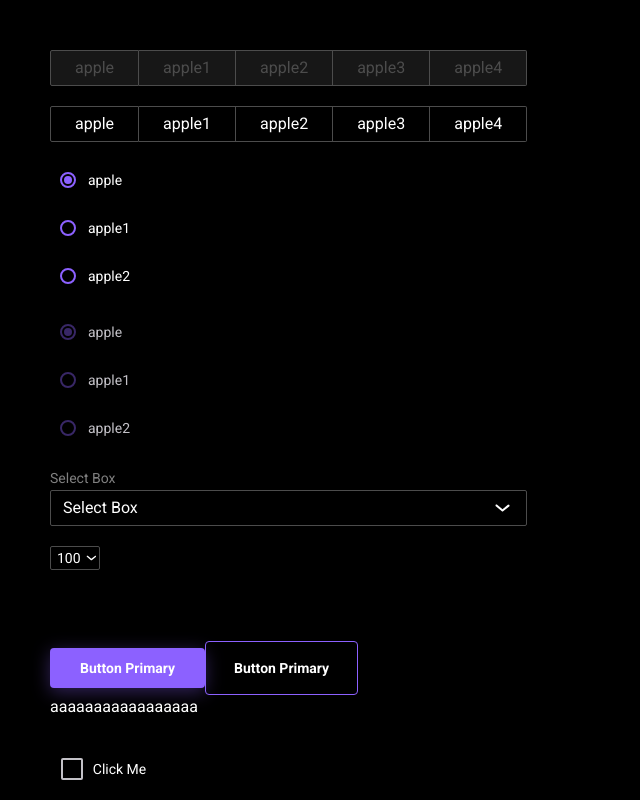
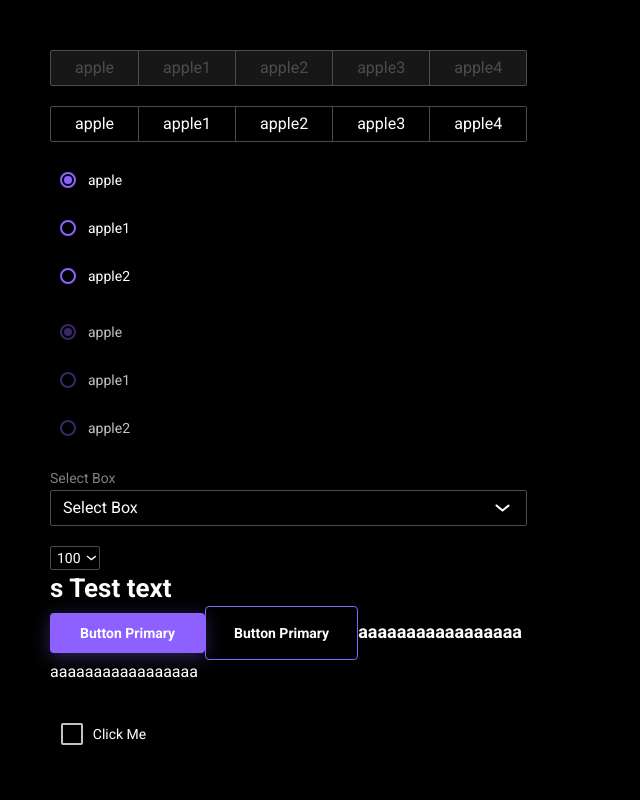
Before and after one commit to NeverwinterNights/saturday, a React (Vite) app: page / in a window 1280 px wide. Shown: the top 800 px of the page, without its empty margins (0-640 px from the left). Built offline with nearby package versions, Linux system fonts and the light colour scheme.

Commit message:
fix(typography): add mixin, remove duplicate code

```diff
--- a/src/components/ui/typography/typography.module.scss
+++ b/src/components/ui/typography/typography.module.scss
@@ -1,92 +1,15 @@
-.h1 {
+@mixin typography-mixin($fS, $lH, $fW) {
+  margin: 0;
+
   font-family: var(--font-family-primary);
-  font-size: var(--font-size-xl);
-  font-weight: var(--font-weight-bold);
-  line-height: var(--line-height-l);
-  color: var(--color-dark-900);
+  font-size: $fS;
+  font-weight: $fW;
+  line-height: $lH;
+  color: var(--color-light-100);
+  white-space: pre-line;
 }
 
-.h2 {
-  font-family: var(--font-family-primary);
-  font-size: var(--font-size-l);
-  font-weight: var(--font-weight-bold);
-  line-height: var(--line-height-m);
-  color: var(--color-dark-900);
-}
-
-.h3 {
-  font-family: var(--font-family-primary);
-  font-size: var(--font-size-m);
-  font-weight: var(--font-weight-bold);
-  line-height: var(--line-height-m);
-  color: var(--color-dark-900);
-}
-
-.large {
-  font-family: var(--font-family-primary);
-  font-size: var(--font-size-xxl);
-  font-weight: var(--font-weight-bold);
-  line-height: var(--line-height-l);
-  color: var(--color-dark-900);
-}
-
-.body1 {
-  font-family: var(--font-family-primary);
-  font-size: var(--font-size-m);
-  line-height: var(--line-height-m);
-  color: var(--color-dark-900);
-}
-
-.body2 {
-  font-family: var(--font-family-primary);
-  font-size: var(--font-size-s);
-  line-height: var(--line-height-m);
-  color: var(--color-dark-900);
-}
-
-.subtitle1 {
-  font-family: var(--font-family-primary);
-  font-size: var(--font-size-m);
-  font-weight: var(--font-weight-bold);
-  line-height: var(--line-height-m);
-  color: var(--color-light-100);
-}
-
-.subtitle2 {
-  font-family: var(--font-family-primary);
-  font-size: var(--font-size-s);
-  font-weight: var(--font-weight-bold);
-  line-height: var(--line-height-m);
-  color: var(--color-light-100);
-}
-
-.caption {
-  font-family: var(--font-family-primary);
-  font-size: var(--font-size-xs);
-  line-height: var(--line-height-s);
-  color: var(--color-light-100);
-}
-
-.overline {
-  font-family: var(--font-family-primary);
-  font-size: var(--font-size-xs);
-  font-weight: var(--font-weight-bold);
-  line-height: var(--line-height-s);
-  color: var(--color-dark-900);
-}
-
-.link1 {
-  font-family: var(--font-family-primary);
-  font-size: var(--font-size-s);
-  line-height: var(--line-height-m);
-  color: var(--color-info-500);
-  text-decoration-line: underline;
-}
-
-.link2 {
-  font-family: var(--font-family-primary);
-  font-size: var(--font-size-xs);
-  line-height: var(--line-height-s);
+@mixin link {
   color: var(--color-info-500);
   text-decoration-line: underline;
 }
@@ -95,10 +18,64 @@
   color: inherit;
 }
 
+.h1 {
+  @include typography-mixin(var(--font-size-xl), var(--line-height-l), var(--font-weight-bold));
+}
+
+.h2 {
+  @include typography-mixin(var(--font-size-l), var(--line-height-m), var(--font-weight-bold));
+}
+
+.h3 {
+  @include typography-mixin(var(--font-size-m), var(--line-height-m), var(--font-weight-bold));
+}
+
+.large {
+  @include typography-mixin(var(--font-size-xxl), var(--line-height-l), var(--font-weight-bold));
+}
+
+.body1 {
+  @include typography-mixin(var(--font-size-m), var(--line-height-m), var(--font-weight-regular));
+}
+
+.body2 {
+  @include typography-mixin(var(--font-size-s), var(--line-height-m), var(--font-weight-regular));
+}
+
+.subtitle1 {
+  @include typography-mixin(var(--font-size-m), var(--line-height-m), var(--font-weight-bold));
+}
+
+.subtitle2 {
+  @include typography-mixin(var(--font-size-s), var(--line-height-m), var(--font-weight-bold));
+}
+
+.caption {
+  @include typography-mixin(var(--font-size-xs), var(--line-height-s), var(--font-weight-regular));
+}
+
+.overline {
+  @include typography-mixin(var(--font-size-xs), var(--line-height-s), var(--font-weight-bold));
+}
+
+.link1 {
+  @include typography-mixin(var(--font-size-s), var(--line-height-m), var(--font-weight-regular));
+  @include link;
+}
+
+.link2 {
+  @include typography-mixin(var(--font-size-xs), var(--line-height-s), var(--font-weight-regular));
+  @include link;
+}
+
+.primary {
+  color: var(--color-accent-500);
+}
+
+.secondary {
+  color: var(--color-dark-900);
+}
+
 .error {
-  font-family: var(--font-family-primary);
-  font-size: var(--font-size-xs);
-  font-weight: var(--font-weight-regular);
-  line-height: var(--line-height-m);
   color: var(--color-danger-300);
 }
--- a/src/components/ui/typography/typography.tsx
+++ b/src/components/ui/typography/typography.tsx
@@ -4,8 +4,7 @@ import s from './typography.module.scss'
 
 export type TypographyProps<T extends ElementType = 'p'> = {
   as?: T
-  type?: string
-  // color?: 'white' | 'disabledWhite' | 'secondary' | 'disabledSecondary'
+  color?: 'primary' | 'secondary' | 'inherit' | 'error'
   variant?:
     | 'large'
     | 'h1'
@@ -22,21 +21,11 @@ export type TypographyProps<T extends ElementType = 'p'> = {
     | 'error'
   className?: string
 } & ComponentPropsWithoutRef<T>
+
 export const Typography = <T extends ElementType = 'p'>(
   props: TypographyProps<T> & Omit<ComponentPropsWithoutRef<T>, keyof TypographyProps<T>>
 ) => {
-  const { className = '', style, variant, as: Component = 'p', ...rest } = props
+  const { variant = 'body1', color = 'inherit', className, as: Component = 'p', ...rest } = props
 
-  const styles = { ...style }
-
-  return (
-    <Component
-      // className={`${variant ? styles[variant] : ''} ${className ?? ''} ${
-      //   color ? styles[color] : ''
-      // }`}
-      style={styles}
-      className={`${variant ? s[variant] : ''} ${className ?? ''}`}
-      {...rest}
-    />
-  )
+  return <Component className={`${s[variant]} ${s[color]} ${className ?? ''}`} {...rest} />
 }
```
